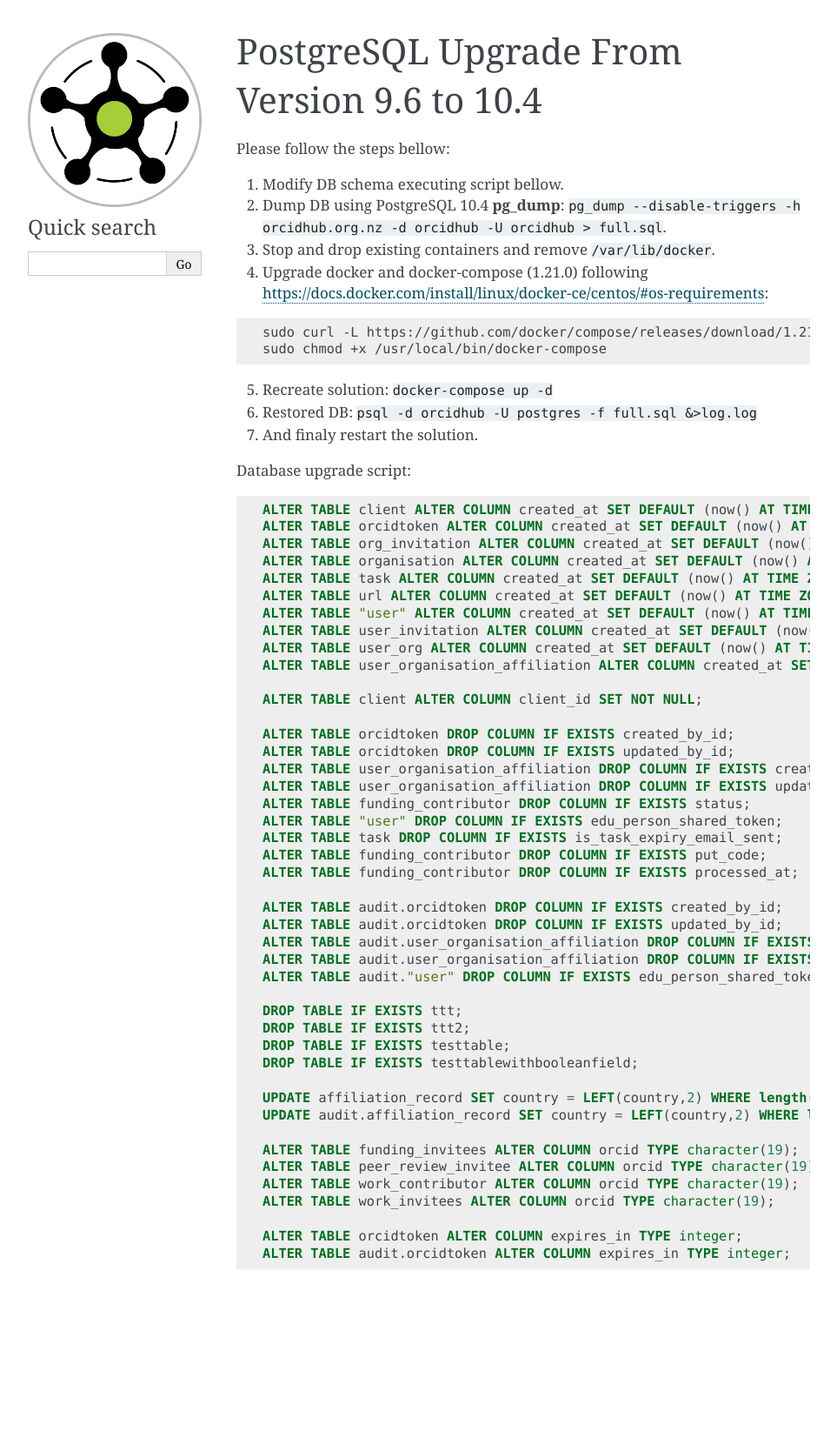
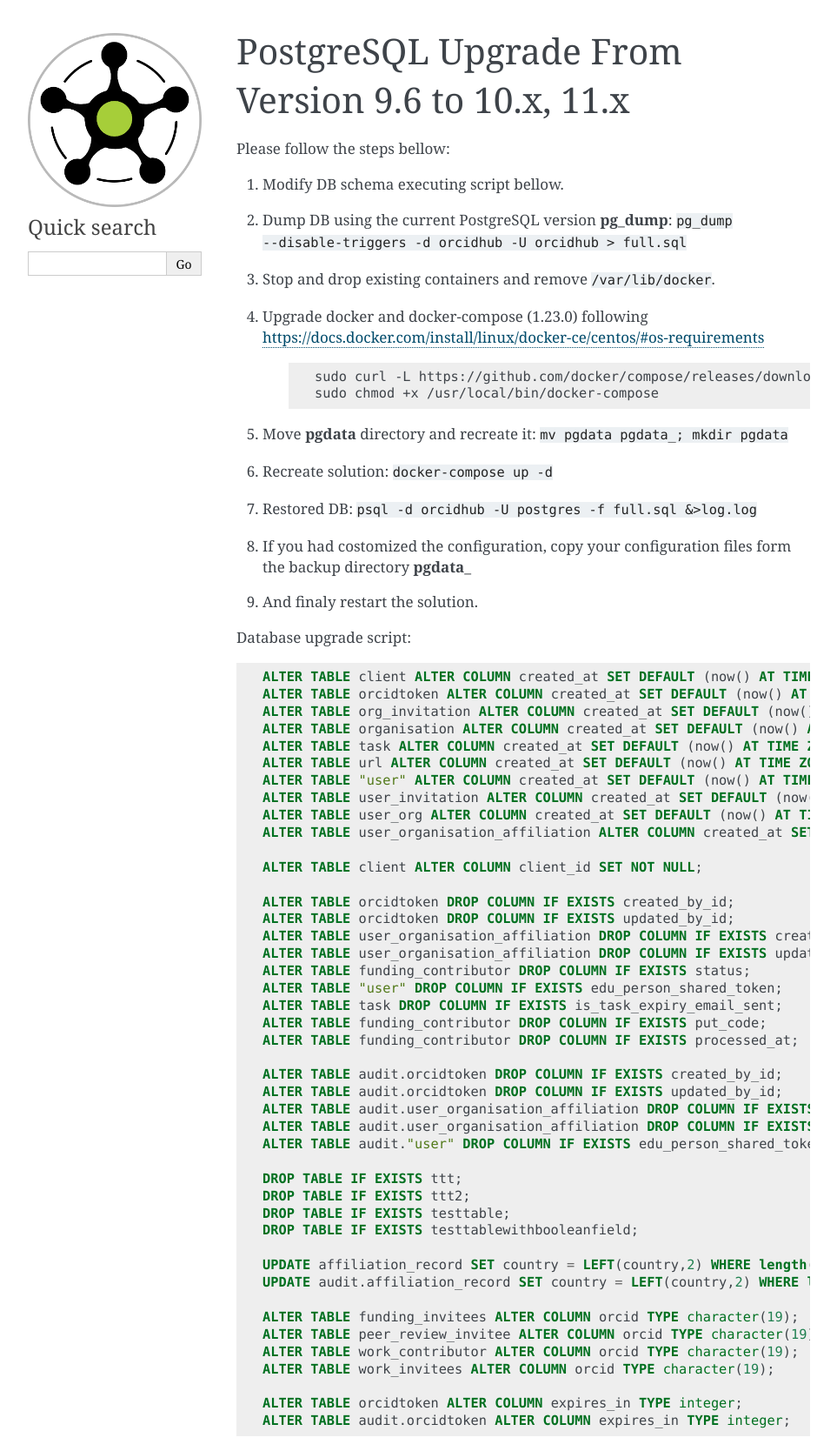
Before and after one commit to Royal-Society-of-New-Zealand/NZ-ORCID-Hub, a Sphinx documentation site: the page built from docs/pg_upgrade.rst, in a window 1280 px wide. Shown: the whole page at 87% size, without its empty margins (148-1111 px from the left). Built offline with Sphinx 7.4.7, drawn with Linux system fonts in a browser that asks for light colours; the version number could not be read and is left out; before the commit the page ends 1476 px from its top, so only the background shows below that.

Commit message:
Orcidhub 380 (#621)
* updated docs and configuration

* fixed backup script

* changed the configuration to support multi-environment on the same box

```diff
--- a/docs/pg_upgrade.rst
+++ b/docs/pg_upgrade.rst
@@ -1,21 +1,22 @@
-PostgreSQL Upgrade From Version 9.6 to 10.4
-===========================================
+PostgreSQL Upgrade From Version 9.6 to 10.x, 11.x
+=================================================
 
 Please follow the steps bellow:
 
-1. Modify DB schema executing script bellow.
-2. Dump DB using PostgreSQL 10.4 **pg_dump**: ``pg_dump --disable-triggers -h orcidhub.org.nz -d orcidhub -U orcidhub > full.sql``.
-3. Stop and drop existing containers and remove ``/var/lib/docker``.
-4. Upgrade docker and docker-compose (1.21.0) following https://docs.docker.com/install/linux/docker-ce/centos/#os-requirements:
+#. Modify DB schema executing script bellow.
+#. Dump DB using the current PostgreSQL version **pg_dump**: ``pg_dump --disable-triggers -d orcidhub -U orcidhub > full.sql``
+#. Stop and drop existing containers and remove ``/var/lib/docker``.
+#. Upgrade docker and docker-compose (1.23.0) following https://docs.docker.com/install/linux/docker-ce/centos/#os-requirements
 
-.. code-block:: shell
+    .. code-block:: shell
 
- sudo curl -L https://github.com/docker/compose/releases/download/1.21.0/docker-compose-$(uname -s)-$(uname -m) -o /usr/local/bin/docker-compose
- sudo chmod +x /usr/local/bin/docker-compose
-
-5. Recreate solution: ``docker-compose up -d``
-6. Restored DB: ``psql -d orcidhub -U postgres -f full.sql &>log.log``
-7. And finaly restart the solution.
+     sudo curl -L https://github.com/docker/compose/releases/download/1.23.0/docker-compose-$(uname -s)-$(uname -m) -o /usr/local/bin/docker-compose
+     sudo chmod +x /usr/local/bin/docker-compose
+#. Move **pgdata** directory and recreate it: ``mv pgdata pgdata_; mkdir pgdata``
+#. Recreate solution: ``docker-compose up -d``
+#. Restored DB: ``psql -d orcidhub -U postgres -f full.sql &>log.log``
+#. If you had costomized the configuration, copy your configuration files form the backup directory **pgdata_**
+#. And finaly restart the solution.
 
 Database upgrade script:
 
```
Also changed, not shown: docker-compose.yml (+11 -16 lines), 2 other files.
